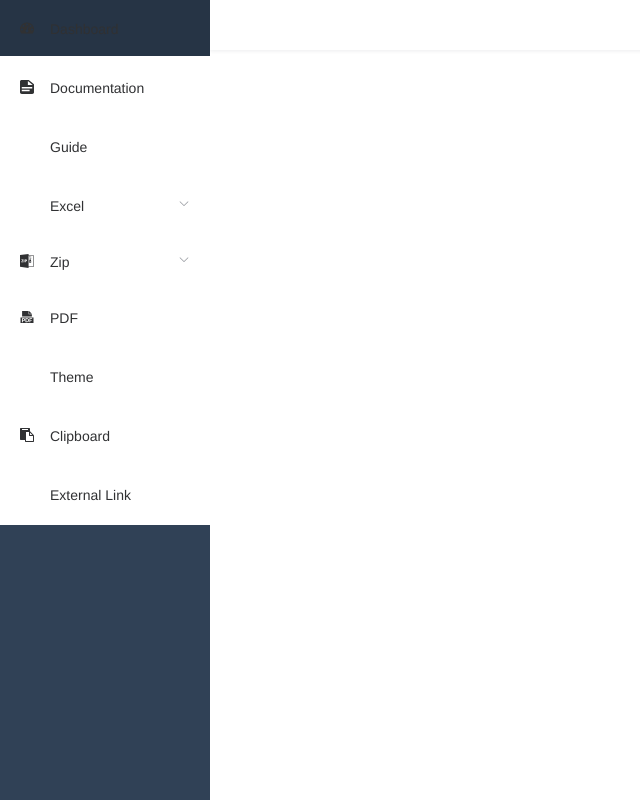
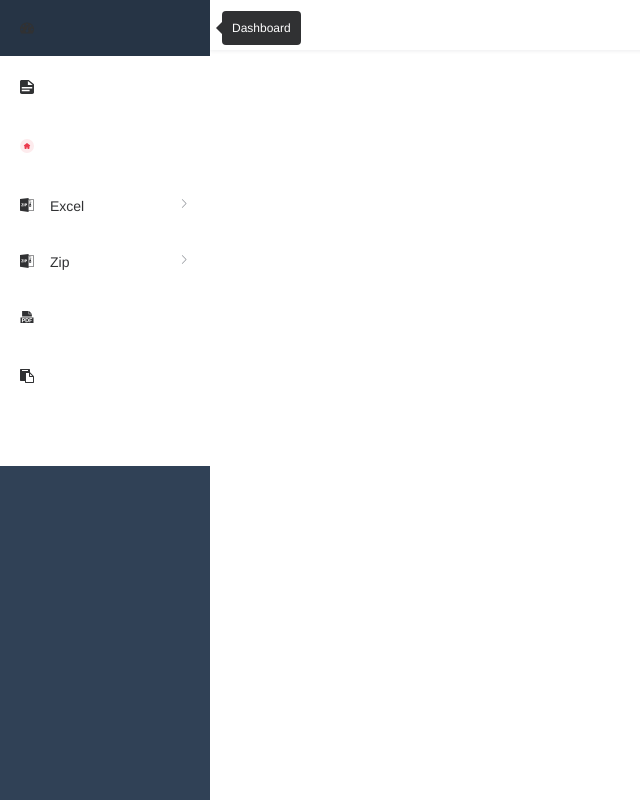
Before and after one commit to Jc-Sir/Fund-System, a Vue app in the folder client/: page / in a window 1280 px wide. Shown: the whole page, without its empty margins (0-640 px from the left). Built offline with nearby package versions, Linux system fonts and the light colour scheme.

Commit message:
update slidebar

```diff
--- a/client/src/layout/Index.vue
+++ b/client/src/layout/Index.vue
@@ -1,5 +1,5 @@
 <template>
-  <div>
+  <div :class="classObj">
     <sidebar class="sidebar-container" />
     <div class="main-container">
       <navbar />
@@ -21,6 +21,17 @@ export default {
   },
   data() {
     return {};
+  },
+  computed: {
+    isfold(){
+      return this.$store.state.isfold;
+    },
+    classObj() {
+      return {
+        hideSidebar: !this.isfold,
+        openSidebar: this.isfold,
+      };
+    }
   }
 };
 </script>
--- a/client/src/layout/components/Navbar.vue
+++ b/client/src/layout/components/Navbar.vue
@@ -1,13 +1,29 @@
 <template>
   <div class="navbar">
-
+    <div class="flod-slider-item" @click="changefold">
+      <i :class="[isflod?'el-icon-s-fold':'el-icon-s-unfold']"></i>
+    </div>
   </div>
 </template>
 
 <script>
 export default {
   data() {
-    return {};
+    return {
+      // isflod: true
+    };
+  },
+  computed: {
+    isflod(){
+      return this.$store.state.isfold;
+    }
+  },
+  methods: {
+    changefold() {
+      // this.isflod = !this.isflod;
+      // sessionStorage.isflod = this.isflod;
+      this.$store.commit('TOGGLE_SIDEBAR')
+    }
   }
 };
 </script>
@@ -21,4 +37,11 @@ export default {
   background: #fff;
   box-shadow: 0 1px 4px rgba(0, 21, 41, 0.08);
 }
+.flod-slider-item {
+  width: 50px;
+  height: 50px;
+  font-size: 24px;
+  line-height: 50px;
+  text-align: center;
+}
 </style>
--- a/client/src/layout/components/Sliderbar/Index.vue
+++ b/client/src/layout/components/Sliderbar/Index.vue
@@ -29,7 +29,8 @@ export default {
   components: { SidebarItem },
   data() {
     return {
-      isCollapse: false,
+      // isCollapse: false,
+
       permission_routes: [
         {
           path: "/",
@@ -62,14 +63,14 @@ export default {
             {
               path: "index",
               name: "Guide",
-              meta: { title: "Guide", icon: "guide", noCache: true }
+              meta: { title: "Guide", icon: "home", noCache: true }
             }
           ]
         },
         {
           path: "/excel",
           name: "Excel",
-          meta: { title: "Excel", icon: "excel" },
+          meta: { title: "Excel", icon: "zip" },
           children: [
             {
               path: "index",
@@ -116,16 +117,6 @@ export default {
         },
         { path: "/pdf/download", hidden: true },
         {
-          path: "/theme",
-          children: [
-            {
-              path: "index",
-              name: "Theme",
-              meta: { title: "Theme", icon: "theme" }
-            }
-          ]
-        },
-        {
           path: "/clipboard",
           children: [
             {
@@ -150,6 +141,9 @@ export default {
   },
 
   computed: {
+    isCollapse() {
+      return this.$store.state.isfold;
+    },
     variables() {
       return variables;
     },
--- a/client/src/store/index.js
+++ b/client/src/store/index.js
@@ -10,13 +10,17 @@ const types = {
 
 const state = {
     isAutnenticated: false, // 是否认证
-    user: {} // 存储用户信息
+    user: {}, // 存储用户信息
+    isfold:true, // 是否展开侧边栏
 }
 const getters = {
     isAutnenticated: state => state.isAutnenticated,
     user: state => state.user
 }
 const mutations = {
+    TOGGLE_SIDEBAR:state=>{
+        state.isfold = !state.isfold
+    },
     [types.SET_IS_AUTNENTIATED](state, isAutnenticated) {
         if (isAutnenticated)
             state.isAutnenticated = isAutnenticated
@@ -31,6 +35,9 @@ const mutations = {
     }
 }
 const actions = {
+    toggleSideBar({ commit }) {
+        commit('TOGGLE_SIDEBAR')
+      },
     setIsAutnenticated: ({ commit }, isAutnenticated) => {
         commit(types.SET_IS_AUTNENTIATED, isAutnenticated)
     },
--- a/client/src/styles/sidebar.scss
+++ b/client/src/styles/sidebar.scss
@@ -1,8 +1,7 @@
 #app {
-
   .main-container {
     min-height: 100%;
-      transition: margin-left .28s;
+    transition: margin-left 0.28s;
     margin-left: $sideBarWidth;
     position: relative;
   }
@@ -70,11 +69,11 @@
       }
     }
 
-      .is-active>.el-submenu__title {
+    .is-active > .el-submenu__title {
       color: $subMenuActiveText !important;
     }
 
-      & .nest-menu .el-submenu>.el-submenu__title,
+    & .nest-menu .el-submenu > .el-submenu__title,
     & .el-submenu .el-menu-item {
       min-width: $sideBarWidth !important;
       background-color: $subMenuBg !important;
@@ -110,7 +109,7 @@
     .el-submenu {
       overflow: hidden;
 
-        &>.el-submenu__title {
+      & > .el-submenu__title {
         padding: 0 !important;
 
         .svg-icon {
@@ -125,8 +124,8 @@
 
     .el-menu--collapse {
       .el-submenu {
-          &>.el-submenu__title {
-            &>span {
+        & > .el-submenu__title {
+          & > span {
             height: 0;
             width: 0;
             overflow: hidden;
@@ -149,7 +148,7 @@
     }
 
     .sidebar-container {
-        transition: transform .28s;
+      transition: transform 0.28s;
       width: $sideBarWidth !important;
     }
 
@@ -163,7 +162,6 @@
   }
 
   .withoutAnimation {
-
     .main-container,
     .sidebar-container {
       transition: none;
@@ -173,13 +171,13 @@
 
 // when menu collapsed
 .el-menu--vertical {
-    &>.el-menu {
+  & > .el-menu {
     .svg-icon {
       margin-right: 16px;
     }
   }
 
-    .nest-menu .el-submenu>.el-submenu__title,
+  .nest-menu .el-submenu > .el-submenu__title,
   .el-menu-item {
     &:hover {
       // you can use $subMenuHover
@@ -188,7 +186,7 @@
   }
 
   // the scroll bar appears when the subMenu is too long
-    >.el-menu--popup {
+  > .el-menu--popup {
     max-height: 100vh;
     overflow-y: auto;
 
```
Lines whose indentation alone changed are shown as unchanged.
